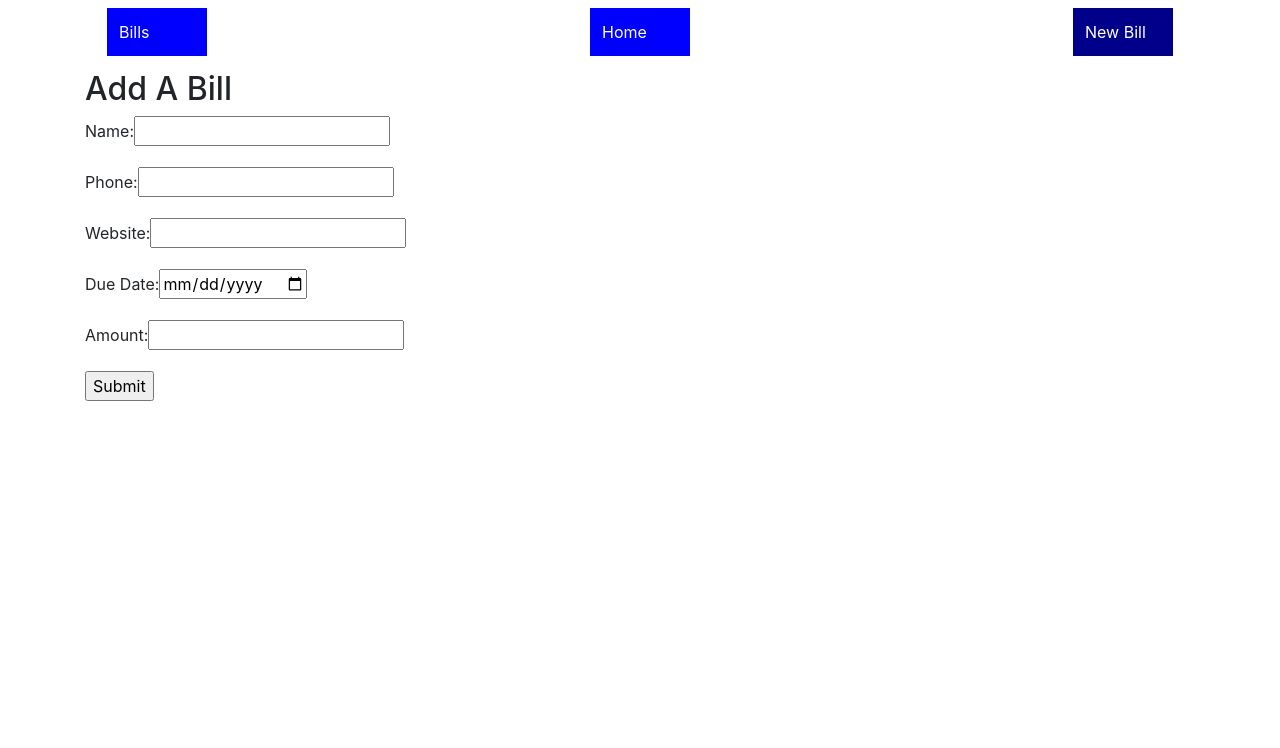
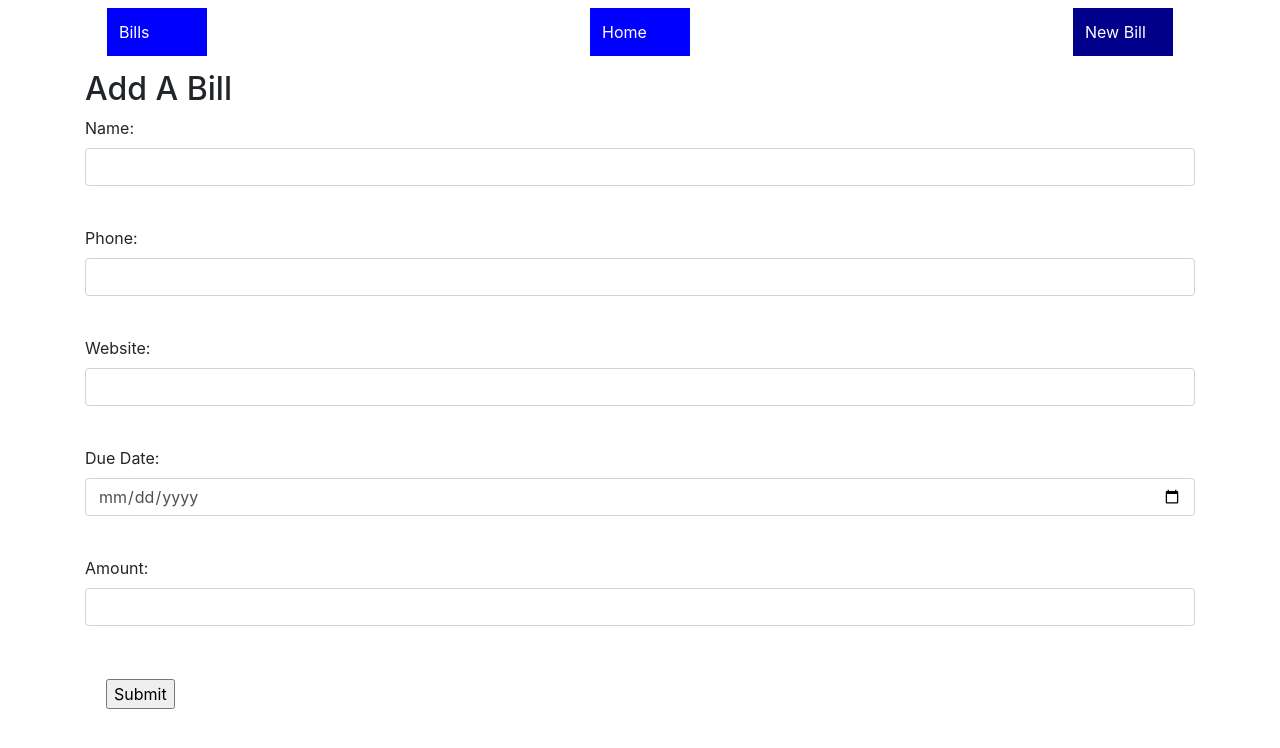
Before and after one commit to BrittanyTinnin/debt-tracker-react-frontend, a React (Create React App) app: page /bills/new/bill in a window 1280 px wide. Shown: the top 748 px of the page. Built offline with nearby package versions, Linux system fonts and the light colour scheme.

Commit message:
add form styling

```diff
--- a/src/components/BillForm.js
+++ b/src/components/BillForm.js
@@ -1,4 +1,6 @@
 import React, { Component } from 'react'
+import Form from 'react-bootstrap/Form'
+import Alert from 'react-bootstrap/Alert'
 
 class BillForm extends Component {
 
@@ -7,24 +9,32 @@ class BillForm extends Component {
         return (
 
         <div>
+        <Form>
+
         <h2>Add A Bill</h2>
+            <Form.Group>
                 <form onSubmit={handleSubmit}>
-            <label>Name: </label>
-            <input type="text" name="name" value={input.name} onChange={handleChange}/><br/>
+                    <Form.Label>Name: </Form.Label>
+                    <Form.Control input type="text" name="name" value={input.name} onChange={handleChange} required/><br/>
                     <p>{this.props.input.name}</p>
-            <label>Phone: </label>
-            <input type="tel" name="phone_number" value={input.phone_number} onChange={handleChange}/><br />            <p>{this.props.input.phone_number}</p>
-            <label>Website: </label>
-            <input type="url" name="website" value={input.website} onChange={handleChange}/><br />
+                    <Form.Label>Phone: </Form.Label>
+                    <Form.Control input type="tel" name="phone_number" value={input.phone_number} onChange={handleChange}/><br />            <p>{this.props.input.phone_number}</p>
+                    <Form.Label>Website: </Form.Label>
+                    <Form.Control input type="url" name="website" value={input.website} onChange={handleChange}/><br />
                     <p>{this.props.input.website}</p>
-            <label>Due Date: </label>
-            <input type="date" name="due_date" value={input.due_date} onChange={handleChange}/><br />
+                    <Form.Label>Due Date: </Form.Label>
+                    <Form.Control input type="date" name="due_date" value={input.due_date} onChange={handleChange}/><br />
                     <p>{this.props.input.due_date}</p>
-            <label>Amount: </label>
-            <input type="number" name="amount" value={input.amount} onChange={handleChange}/><br />
+                    <Form.Label>Amount: </Form.Label>
+                    <Form.Control input type="number" name="amount" value={input.amount} onChange={handleChange}/><br />
                     <p>{this.props.input.amount}</p>
-            <input type="submit" />
+                    <Alert>
+                    <input type="submit" variant="success"/>
+
+                    </Alert>
                 </form>
+            </Form.Group>
+        </Form>
         </div>
       )
     }
```
Lines whose indentation alone changed are shown as unchanged.
